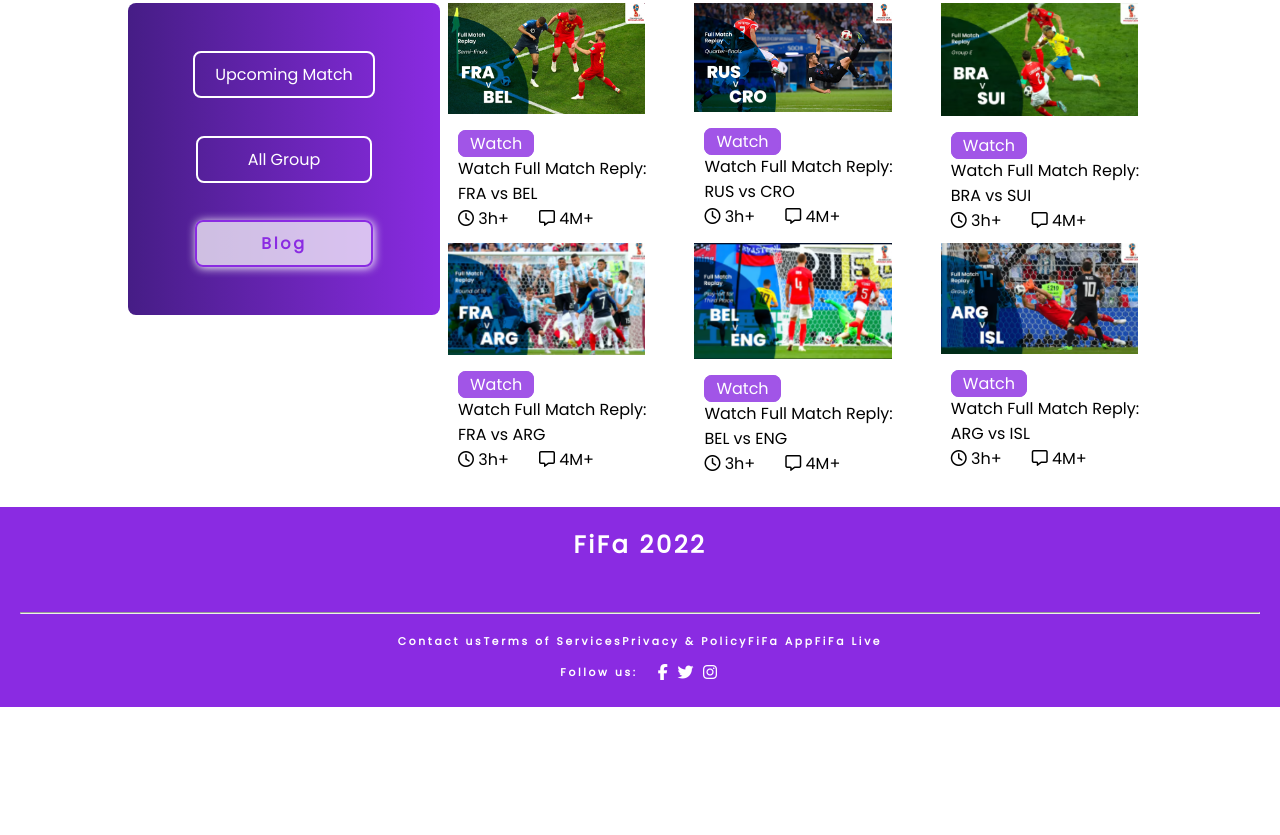
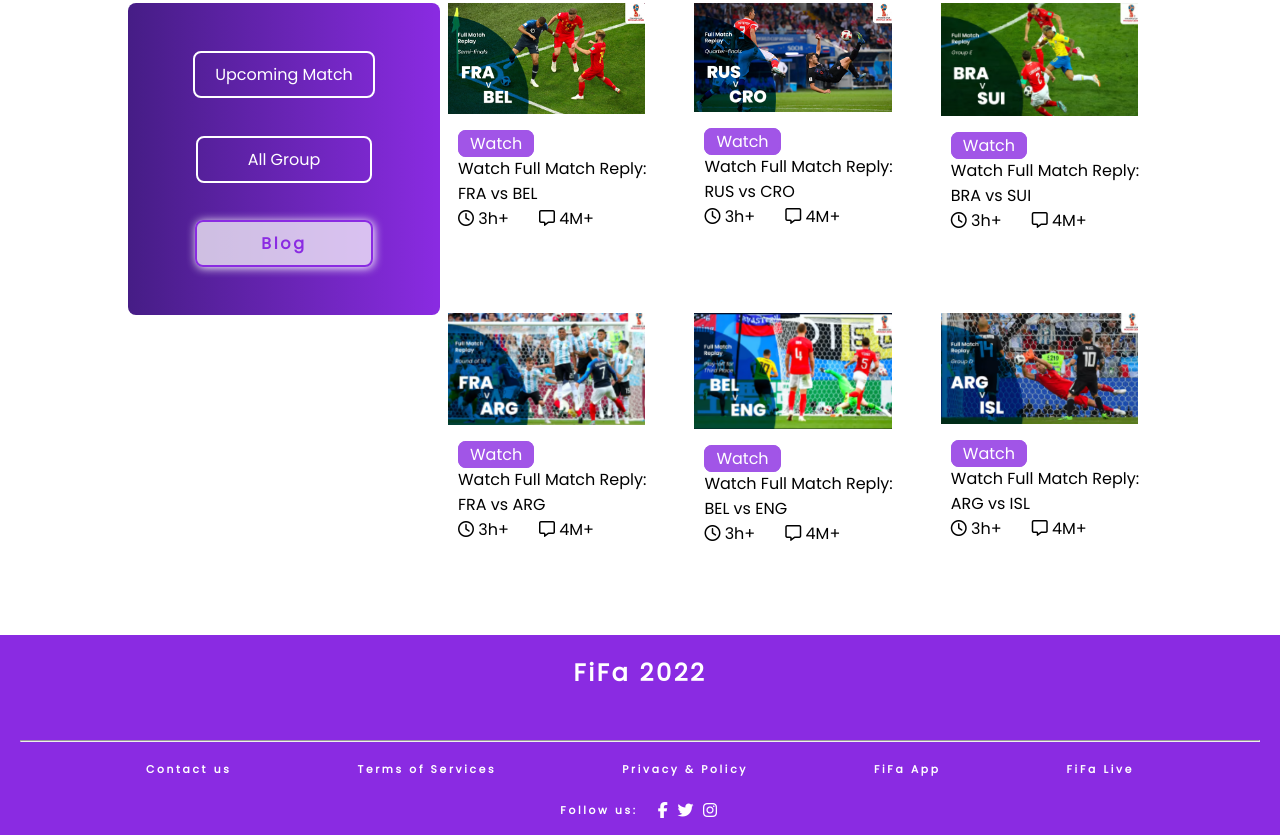
Before and after one commit to F4izur/fifa-world-cup-qatar-2022, a plain HTML site: page index.html in a window 1280 px wide. Shown: the part 855-1690 px from the top of the page. Before the commit the page ends 1562 px from the top, so only its background shows below. Drawn offline with Linux system fonts and the light colour scheme.

Commit message:
add needed margin

```diff
--- a/index.html
+++ b/index.html
@@ -31,7 +31,7 @@
             <aside class="sidebar">
                 <div id="side-items1"><a href="./upcoming-match.html" target="_blank">Upcoming Match</a></div>
                 <div id="side-items2"><a href="">All Group</a></div>
-                <div id="selected-item"><a href="">Blog</a></div>
+                <div id="selected-item"><a href="./index.html">Blog</a></div>
             </aside>
         </section>
         <!-- sidebar end -->
@@ -121,11 +121,21 @@
             <h2>FiFa 2022</h2>
             <hr>
             <div class="footer-nav">
-                <h6>Contact us</h6>
-                <h6>Terms of Services</h6>
-                <h6>Privacy & Policy</h6>
-                <h6>FiFa App</h6>
-                <h6>FiFa Live</h6>
+                <div>
+                    <h6>Contact us</h6>
+                </div>
+                <div>
+                    <h6>Terms of Services</h6>
+                </div>
+                <div>
+                    <h6>Privacy & Policy</h6>
+                </div>
+                <div>
+                    <h6>FiFa App</h6>
+                </div>
+                <div>
+                    <h6>FiFa Live</h6>
+                </div>
         </section>
         <section id="follow-us">
             <div>
--- a/style-upcoming-match.css
+++ b/style-upcoming-match.css
@@ -134,6 +134,7 @@ main{
 .match-info{
     margin-top: 10px;
     margin-left: 30px;
+    margin-bottom: 80px;
 }
 .btn{
     text-decoration: none;
@@ -181,15 +182,15 @@ footer{
     margin-bottom: 50px;
 }
 .footer-nav{
+    margin-top: 20px;
     display: flex;
-    justify-content: center;
-    margin-top: 20px;
+    justify-content: space-evenly;
 }
 #follow-us{
     display: flex;
     justify-content: center;
     align-items: center;
-    margin-top: 10px;
+    margin-top: 20px;
     gap: 20px;
 }
 #follow-us a{
--- a/style.css
+++ b/style.css
@@ -126,6 +126,7 @@ main{
 }
 .match-info{
     margin: 10px;
+    margin-bottom: 80px;
 }
 .btn{
     text-decoration: none;
@@ -145,7 +146,7 @@ main{
 
 /* view all match btn start*/
 #view-all{
-    margin-top: 15%;
+    margin-top: 25%;
     text-align: center;
     text-decoration: none;
     background-color: rgba(255, 255, 255, 0.712);
@@ -161,7 +162,7 @@ main{
 
 /* footer start */
 footer{
-    margin-top: 15%;
+    margin-top: 25%;
     background-color: var(--bluvlt);
     text-align: center;
     height: 200px;
@@ -173,15 +174,15 @@ footer{
     margin-bottom: 50px;
 }
 .footer-nav{
+    margin-top: 20px;
     display: flex;
-    justify-content: center;
-    margin-top: 20px;
+    justify-content: space-evenly;
 }
 #follow-us{
     display: flex;
     justify-content: center;
     align-items: center;
-    margin-top: 10px;
+    margin-top: 20px;
     gap: 20px;
 }
 #follow-us a{
```
Also changed, not shown: upcoming-match.html (+16 -6 lines).
